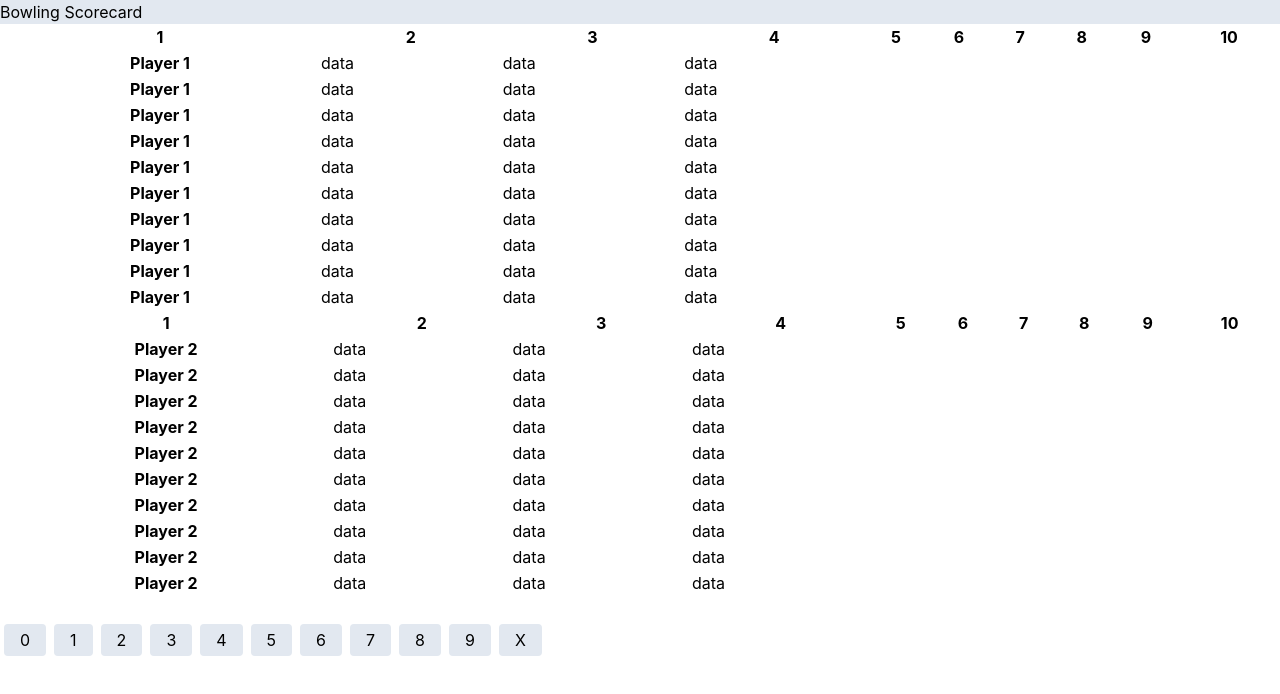
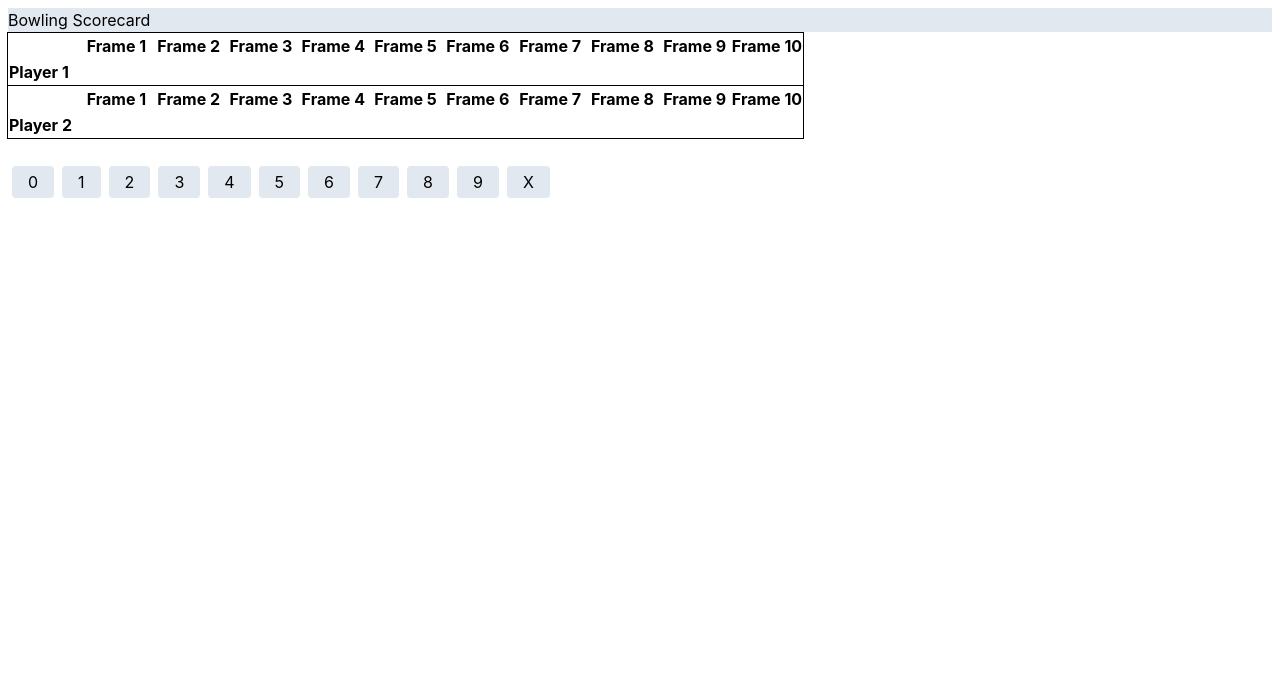
Before and after one commit to puyanwei/bowling-score-card, a Next.js app: page / in a window 1280 px wide. Shown: the top 694 px of the page. Built offline with nearby package versions, Linux system fonts and the light colour scheme.

Commit message:
Abstracted out Player & initial setup for ScoreBox

```diff
--- a/components/Player.tsx
+++ b/components/Player.tsx
@@ -1,26 +1,28 @@
 import { playerScores, ScoreCard } from '@/pages/data'
+import { ScoreBox } from './ScoreBox'
 
 interface PlayerProps {
-  data: ScoreCard
+  scoreCard: ScoreCard
 }
 
-export function Player(data: PlayerProps) {
-  const { name, scores } = data.data
+export function Player({ scoreCard: { name, scores } }: PlayerProps) {
+  if (!name) throw new Error('Player name not found')
+  if (!scores || !scores.length) throw new Error('Scorecard data not found')
+
   return (
-    <table className='w-full'>
-      <tr>
+    <table className='mt-[1px] outline-1 outline outline-black'>
+      <tr className='grid grid-cols-11'>
+        <th />
         {scores.map(({ frame }, index) => (
-          <th key={index}>{frame}</th>
+          <th key={index}>Frame {frame}</th>
         ))}
       </tr>
-      {scores.map((frame, index) => (
-        <tr key={index}>
-          <th>{name}</th>
-          <td>data</td>
-          <td>data</td>
-          <td>data</td>
-        </tr>
-      ))}
+      <tr className='grid grid-cols-11'>
+        <td className='font-bold'>{name}</td>
+        {scores.map((score, index) => (
+          <ScoreBox key={index} scores={score} />
+        ))}
+      </tr>
     </table>
   )
 }
--- /dev/null
+++ b/components/ScoreBox.tsx
@@ -0,0 +1,9 @@
+import { PlayerScores } from '@/pages/data'
+
+interface ScoreBoxProps {
+  scores: PlayerScores
+}
+
+export const ScoreBox = (scores: ScoreBoxProps) => {
+  return <td></td>
+}
--- a/pages/data/index.ts
+++ b/pages/data/index.ts
@@ -111,7 +111,7 @@ export const playerScores: PlayerScores[] = [
   },
 ]
 
-export const data: ScoreCard[] = [
+export const scoreCard: ScoreCard[] = [
   { name: 'Player 1', scores: playerScores },
   { name: 'Player 2', scores: playerScores },
 ]
--- a/pages/index.tsx
+++ b/pages/index.tsx
@@ -1,7 +1,7 @@
 import { Player } from '@/components/Player'
 import type { NextPage } from 'next'
 import Head from 'next/head'
-import { data, Scores } from './data'
+import { scoreCard, Scores } from './data'
 
 const scores: Scores[] = ['0', '1', '2', '3', '4', '5', '6', '7', '8', '9', 'X']
 
@@ -14,10 +14,10 @@ const Home: NextPage = () => {
         <link rel='icon' href='/favicon.ico' />
       </Head>
 
-      <main>
+      <main className='m-2'>
         <h1 className='bg-slate-200'>Bowling Scorecard</h1>
-        {data.map((player, index) => (
-          <Player data={player} key={index} />
+        {scoreCard.map((player, index) => (
+          <Player scoreCard={player} key={index} />
         ))}
         <br />
         <div>
```
